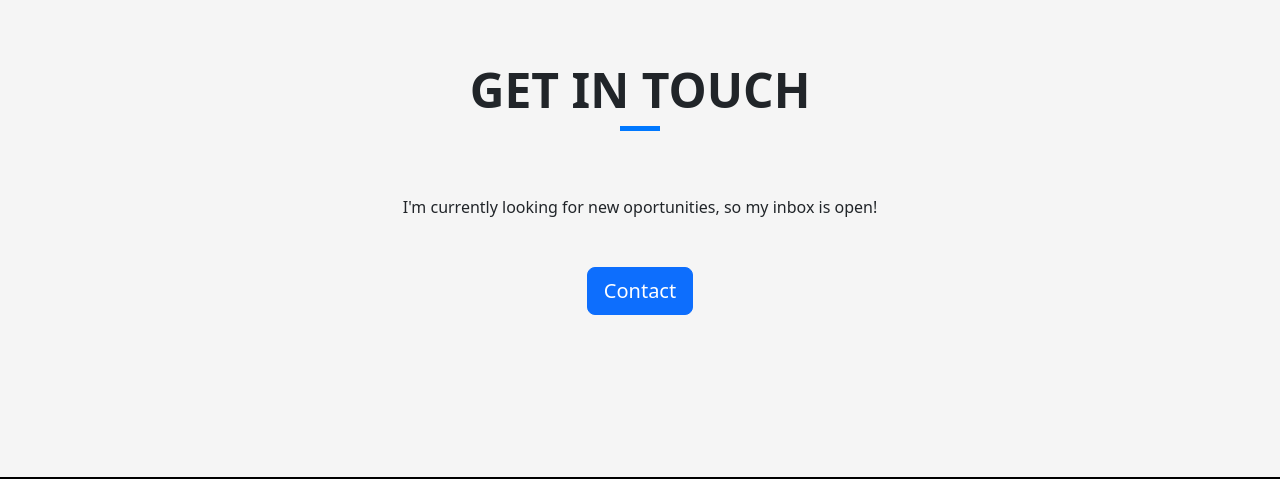
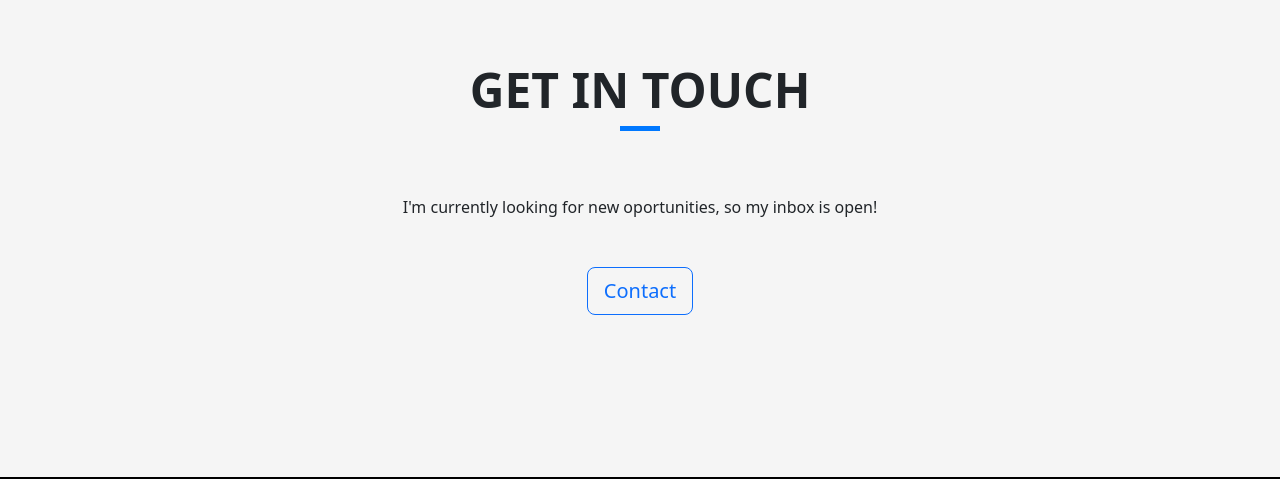
Before and after one commit to alexgcode/my-portfolio, a website: page index.html in a window 1280 px wide. Shown: the part 2584-3063 px from the top of the page. Drawn offline with nearby package versions, Linux system fonts and the light colour scheme.

Commit message:
change button style

```diff
--- a/index.html
+++ b/index.html
@@ -327,7 +327,7 @@
             I'm currently looking for new oportunities, so my inbox is open!
           </div>
           <div class="col-sm-12 col-md-12 text-center">
-            <a class="btn btn-primary btn-lg btn-rounded" href="mailto:alexgf2703@gmail.com">Contact</a>
+            <a class="btn btn-outline-primary btn-lg btn-rounded" href="mailto:alexgf2703@gmail.com">Contact</a>
           </div>
         </div>
       </div>
```
Also changed, not shown: README.md.
